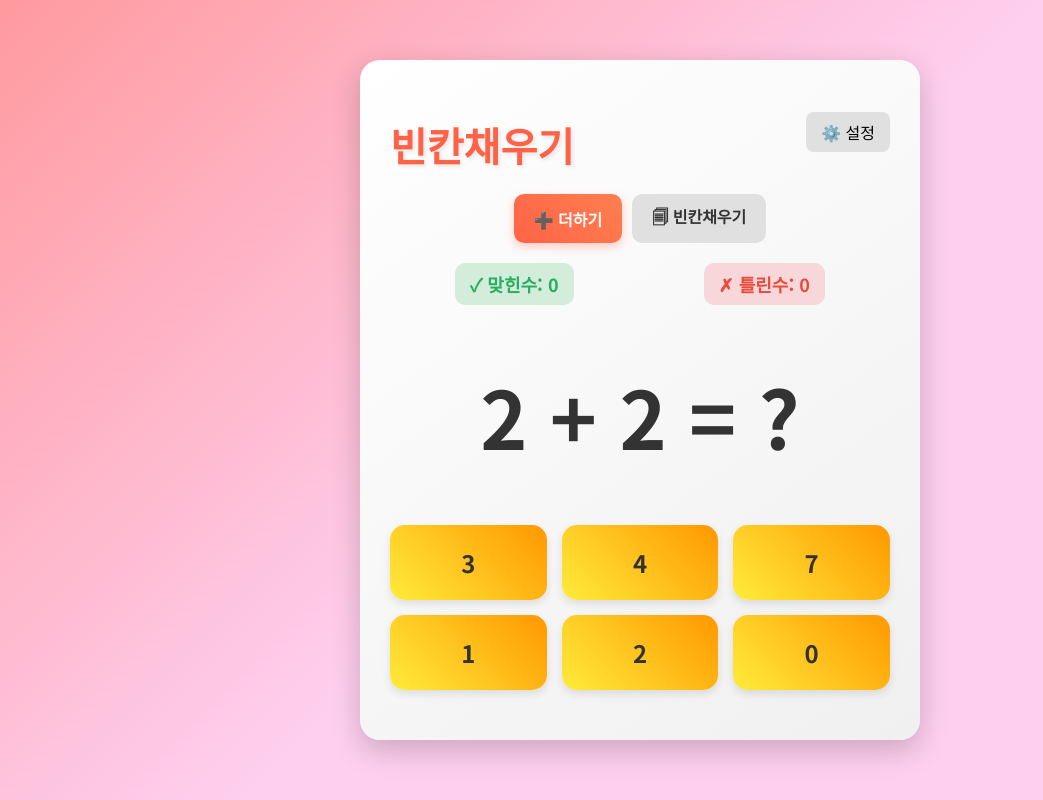
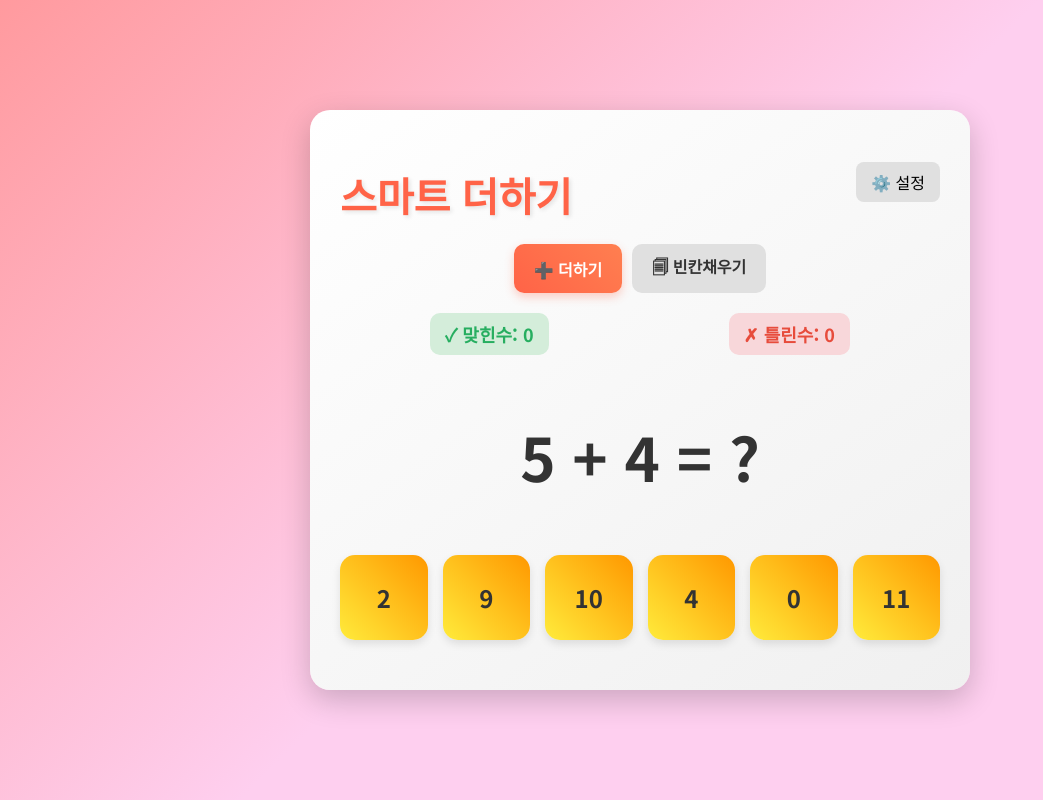
Before and after one commit to moku-kumo/smart-plus, a plain HTML site: page index.html in a window 1280 px wide. Shown: the whole page, without its empty margins (0-1043 px from the left). Drawn offline with Linux system fonts and the light colour scheme.

Commit message:
숫자 사이즈 줄임 & css 수정

```diff
--- a/index.html
+++ b/index.html
@@ -14,7 +14,7 @@
 <body>
     <div class="container">
         <div class="header">
-            <h1>빈칸채우기</h1>
+            <h1 id="game-title">스마트 더하기</h1>
             <button class="settings-btn" onclick="openSettings()">⚙️ 설정</button>
         </div>
 
--- a/script.js
+++ b/script.js
@@ -40,6 +40,9 @@ function switchMode(mode) {
     wrongCount = 0;
     document.getElementById('correct-count').textContent = '0';
     document.getElementById('wrong-count').textContent = '0';
+
+    // 타이틀 텍스트 변경
+    document.getElementById('game-title').textContent = mode === 'addition' ? '스마트 더하기' : '빈칸채우기';
 
     // Update active button state
     document.querySelectorAll('.mode-btn').forEach(btn => {
@@ -333,4 +336,4 @@ function checkAnswer(selected, btn) {
 }
 
 // Initialize first question
-generateAdditionQuestion();
+switchMode('addition');
--- a/style.css
+++ b/style.css
@@ -4,9 +4,11 @@ body {
     display: flex;
     justify-content: center;
     align-items: center;
-    height: 100vh;
+    min-height: 100vh;
     margin: 0;
-    overflow: hidden;
+    overflow-y: auto;
+    padding: 20px 10px;
+    box-sizing: border-box;
 }
 
 .container {
@@ -15,7 +17,7 @@ body {
     padding: 30px;
     border-radius: 20px;
     box-shadow: 0 10px 30px rgba(0,0,0,0.2);
-    max-width: 500px;
+    max-width: 600px;
     width: 90%;
     animation: fadeIn 0.5s ease-in;
 }
@@ -185,8 +187,8 @@ h1 {
 }
 
 #question {
-    font-size: 80px;
-    padding: 30px;
+    font-size: clamp(30px, 9vw, 60px);
+    padding: 20px 10px;
     margin: 20px 0;
     color: #333;
     font-weight: bold;
@@ -194,7 +196,7 @@ h1 {
     display: flex;
     justify-content: center;
     align-items: center;
-    gap: 20px;
+    gap: 15px;
     min-height: 120px;
     flex-wrap: wrap;
 }
@@ -256,14 +258,15 @@ h1 {
 
 #options {
     display: grid;
-    grid-template-columns: repeat(3, 1fr);
+    grid-template-columns: repeat(auto-fit, minmax(80px, 1fr));
     gap: 15px;
     margin: 20px 0;
+    justify-content: center;
 }
 
 .option-btn {
-    font-size: 24px;
-    padding: 20px;
+    font-size: clamp(18px, 5vw, 24px);
+    padding: clamp(15px, 4vw, 25px);
     background: linear-gradient(45deg, #ffeb3b, #ff9800);
     color: #333;
     border: none;
```
